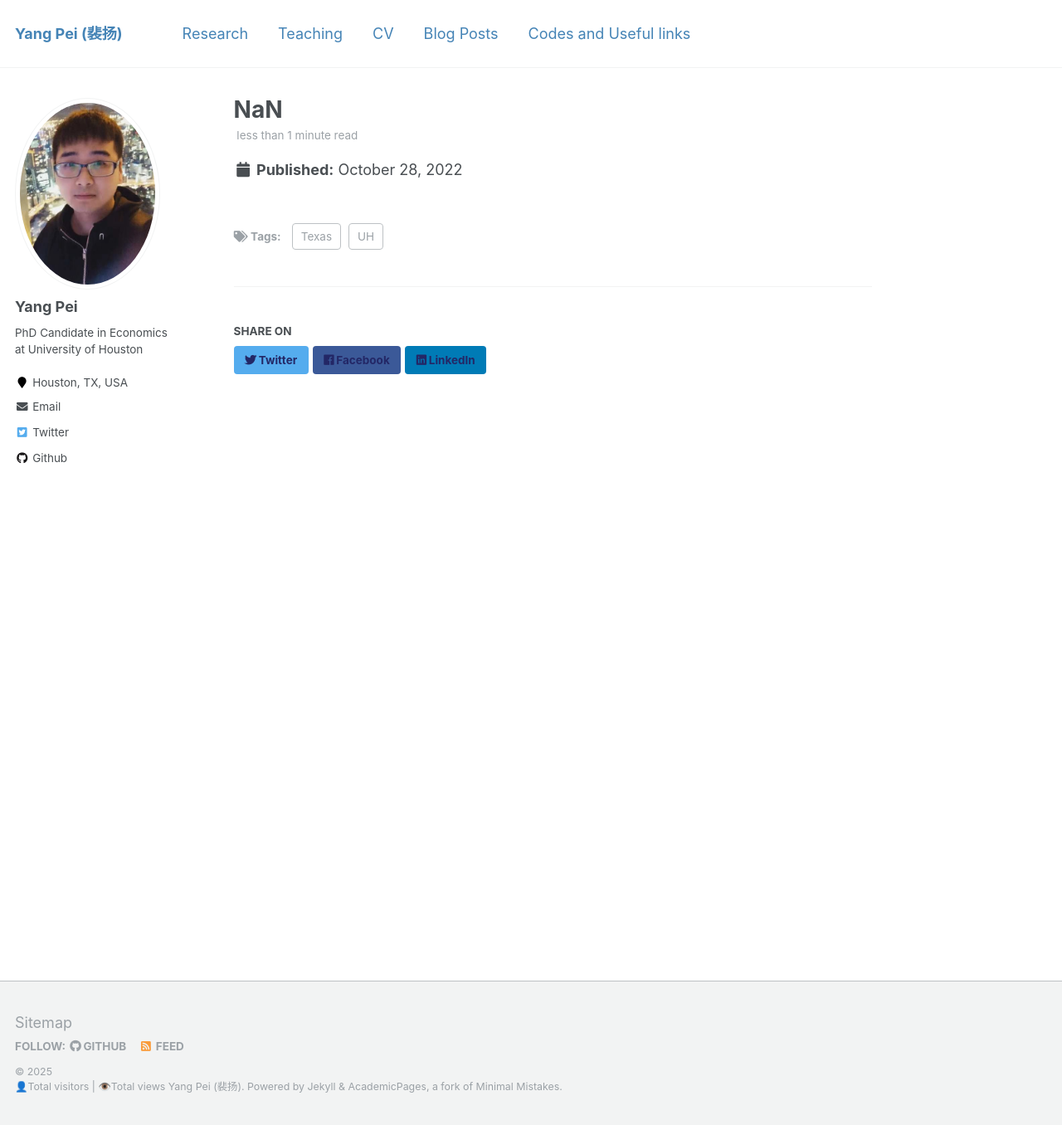
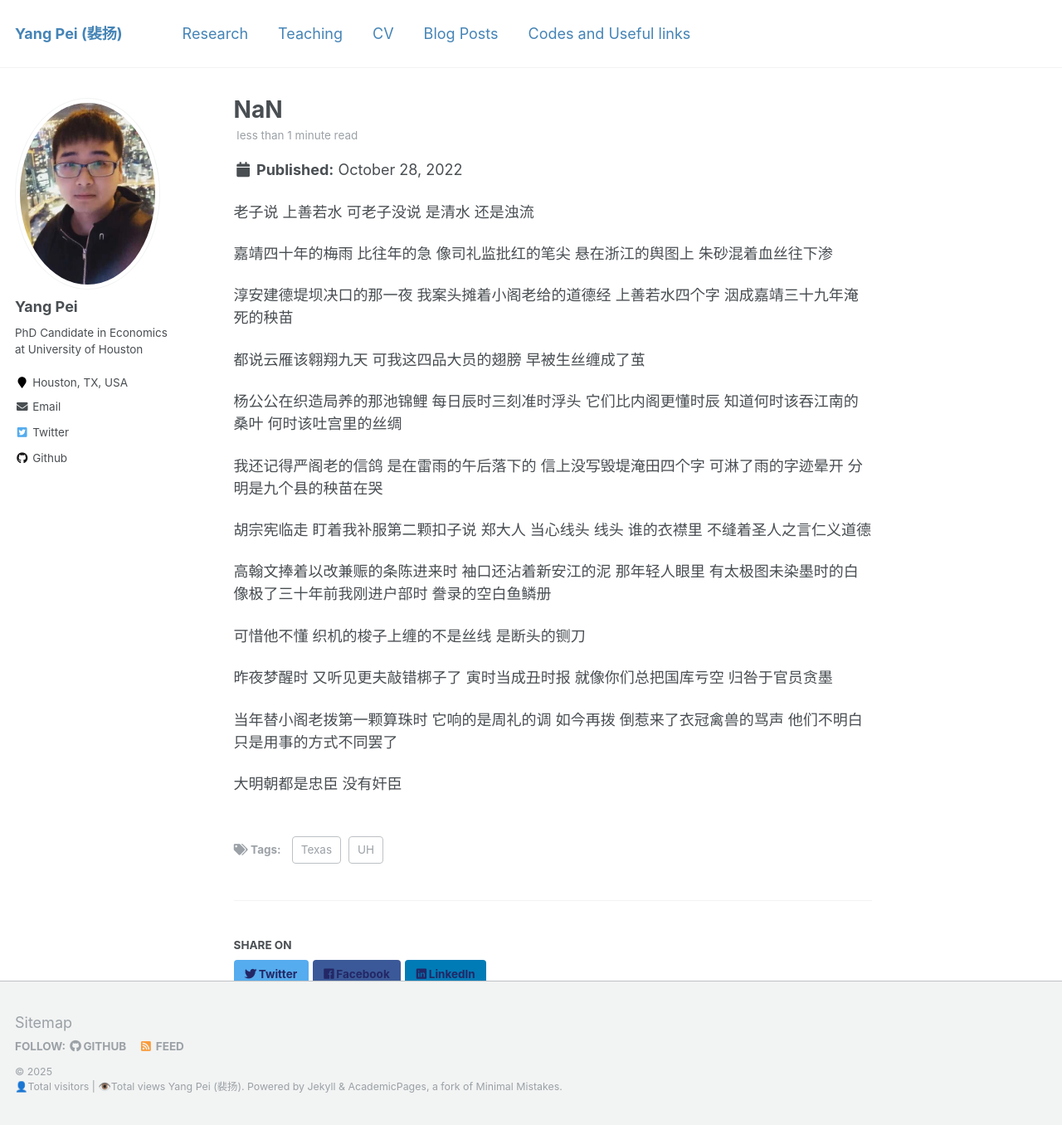
Before and after one commit to ypei1/ypei1.github.io, a Jekyll site: the page built from _posts/2022-10-18-test-1.md, in a window 1280 px wide and 1356 px high. Shown: the whole window at 83% size. Built offline with Jekyll 4.4.1, drawn with Linux system fonts in a browser that asks for light colours; comment, search, counter and statistics services are not loaded.

Commit message:
Update 2022-10-18-test-1.md

```diff
--- a/_posts/2022-10-18-test-1.md
+++ b/_posts/2022-10-18-test-1.md
@@ -6,3 +6,68 @@ tags:
   - UH
   - Texas
 ---
+
+
+ 老子说
+上善若水
+可老子没说
+是清水 还是浊流
+
+嘉靖四十年的梅雨 比往年的急
+像司礼监批红的笔尖
+悬在浙江的舆图上
+朱砂混着血丝往下渗
+
+淳安建德堤坝决口的那一夜
+我案头摊着小阁老给的道德经
+上善若水四个字
+洇成嘉靖三十九年淹死的秧苗
+
+都说云雁该翱翔九天
+可我这四品大员的翅膀
+早被生丝缠成了茧
+
+杨公公在织造局养的那池锦鲤
+每日辰时三刻准时浮头
+它们比内阁更懂时辰
+知道何时该吞江南的桑叶
+何时该吐宫里的丝绸
+
+我还记得严阁老的信鸽
+是在雷雨的午后落下的
+信上没写毁堤淹田四个字
+可淋了雨的字迹晕开
+分明是九个县的秧苗在哭
+
+胡宗宪临走
+盯着我补服第二颗扣子说
+郑大人 当心线头
+线头
+谁的衣襟里
+不缝着圣人之言仁义道德
+
+高翰文捧着以改兼赈的条陈进来时
+袖口还沾着新安江的泥
+那年轻人眼里
+有太极图未染墨时的白
+像极了三十年前我刚进户部时
+誊录的空白鱼鳞册
+
+可惜他不懂
+织机的梭子上缠的不是丝线
+是断头的铡刀
+
+昨夜梦醒时
+又听见更夫敲错梆子了
+寅时当成丑时报
+就像你们总把国库亏空
+归咎于官员贪墨
+
+当年替小阁老拨第一颗算珠时
+它响的是周礼的调
+如今再拨
+倒惹来了衣冠禽兽的骂声
+他们不明白
+只是用事的方式不同罢了
+
+大明朝都是忠臣 没有奸臣
```
